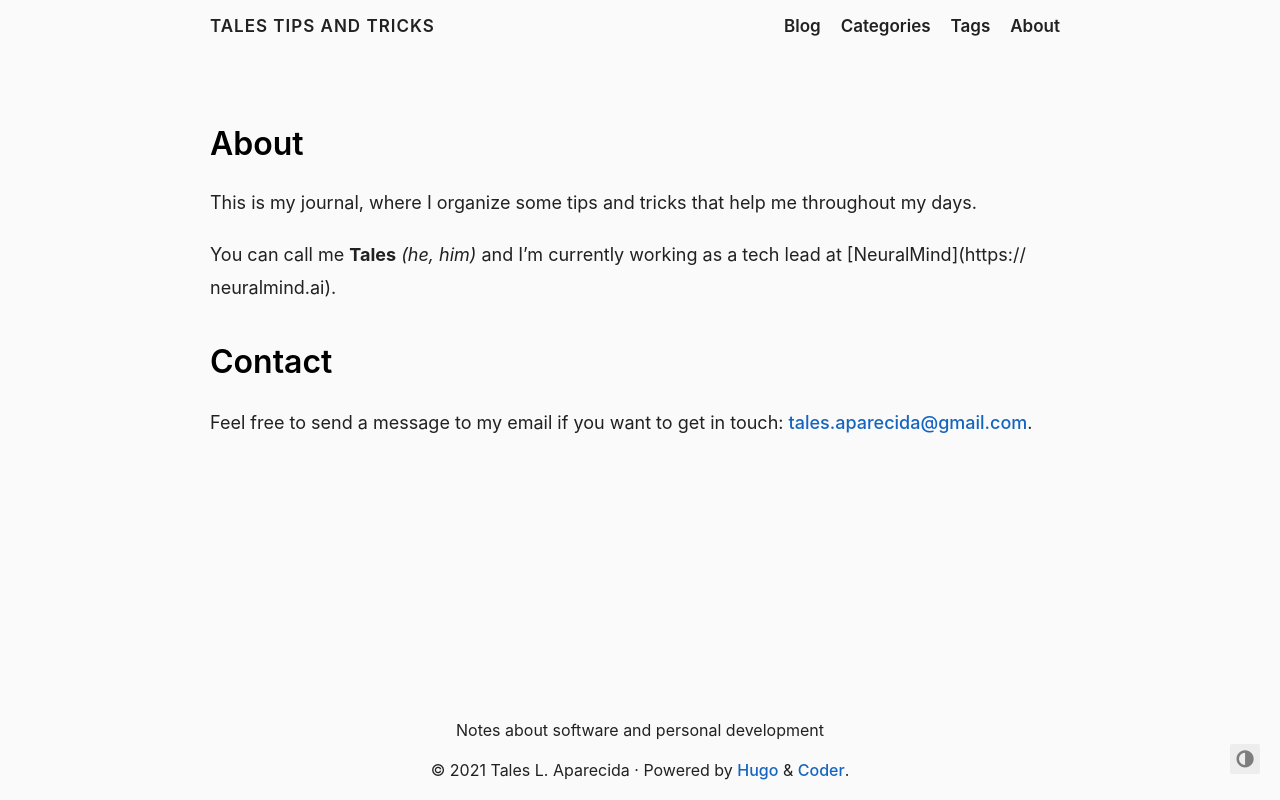
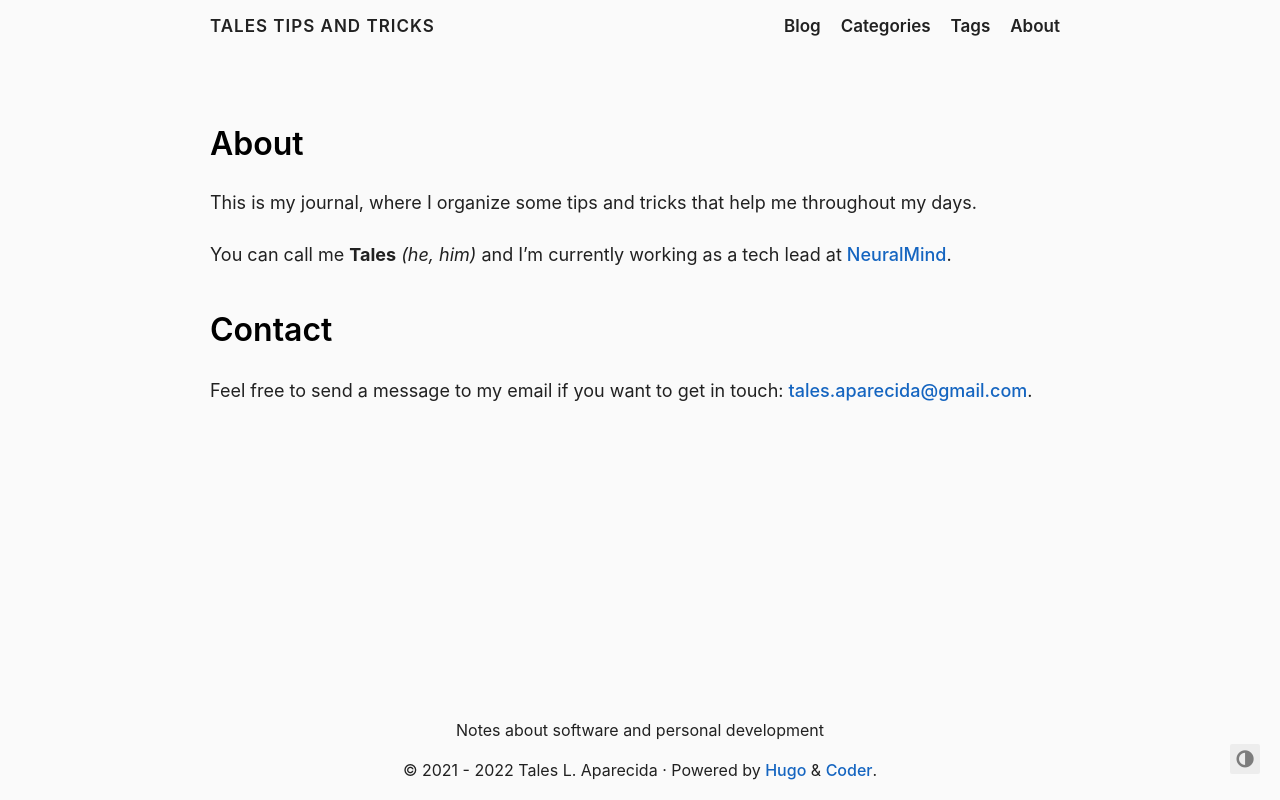
Before and after one commit to tales-aparecida/tales-tips-and-tricks, a plain HTML site: page about/index.html in a window 1280 px wide. Drawn offline with Linux system fonts and the light colour scheme; a script that the page names is missing.

Commit message:
deploy: 214cd91fa62ed857840ae3d05d2fbfe22d8da0f5

```diff
--- a/about/index.html
+++ b/about/index.html
@@ -25,7 +25,7 @@
 <link rel=apple-touch-icon sizes=180x180 href=/tales-tips-and-tricks/images/apple-touch-icon.png>
 <link rel=alternate type=application/rss+xml href=/tales-tips-and-tricks/about/index.xml title="Tales Tips and Tricks">
 <script defer src=https://twemoji.maxcdn.com/v/13.0.2/twemoji.min.js integrity=sha384-wyB/MspSJ/r2bT2kCj44qtsYRYlpzO2oAPhRj5myrWD63dt6qWv4x8AZe7Fl3K3b crossorigin=anonymous></script>
-<meta name=generator content="Hugo 0.88.1">
+<meta name=generator content="Hugo 0.91.2">
 </head>
 <body class="preload-transitions colorscheme-auto" onload=twemoji.parse(document.body)>
 <div class=float-container>
@@ -66,8 +66,7 @@ Tales Tips and Tricks
 </h1>
 <p>This is my journal, where I organize some tips and tricks that help me
 throughout my days.</p>
-<p>You can call me <strong>Tales</strong> <em>(he, him)</em> and I&rsquo;m currently working as a tech lead at [NeuralMind](https://
-neuralmind.ai).</p>
+<p>You can call me <strong>Tales</strong> <em>(he, him)</em> and I&rsquo;m currently working as a tech lead at <a href=https://neuralmind.ai>NeuralMind</a>.</p>
 <h1 id=contact>
 Contact
 <a class=heading-link href=#contact>
@@ -83,7 +82,8 @@ Contact
 <section class=container>
 <p>Notes about software and personal development</p>
 ©
-2021
+2021 -
+2022
 Tales L. Aparecida
 ·
 Powered by <a href=https://gohugo.io/>Hugo</a> & <a href=https://github.com/luizdepra/hugo-coder/>Coder</a>.
```
Also changed, not shown: 404.html (+3 -2 lines), authors/index.html (+3 -2 lines), authors/tales-l.-aparecida/index.html (+3 -2 lines), categories/guides/index.html (+3 -2 lines), categories/index.html (+3 -2 lines), index.html (+3 -2 lines), posts/how-to-hugo/index.html (+3 -2 lines), posts/index.html (+3 -2 lines), series/index.html (+3 -2 lines), tags/blog/index.html (+3 -2 lines), tags/hugo/index.html (+3 -2 lines), tags/index.html (+3 -2 lines), tags/nocode/index.html (+3 -2 lines).
